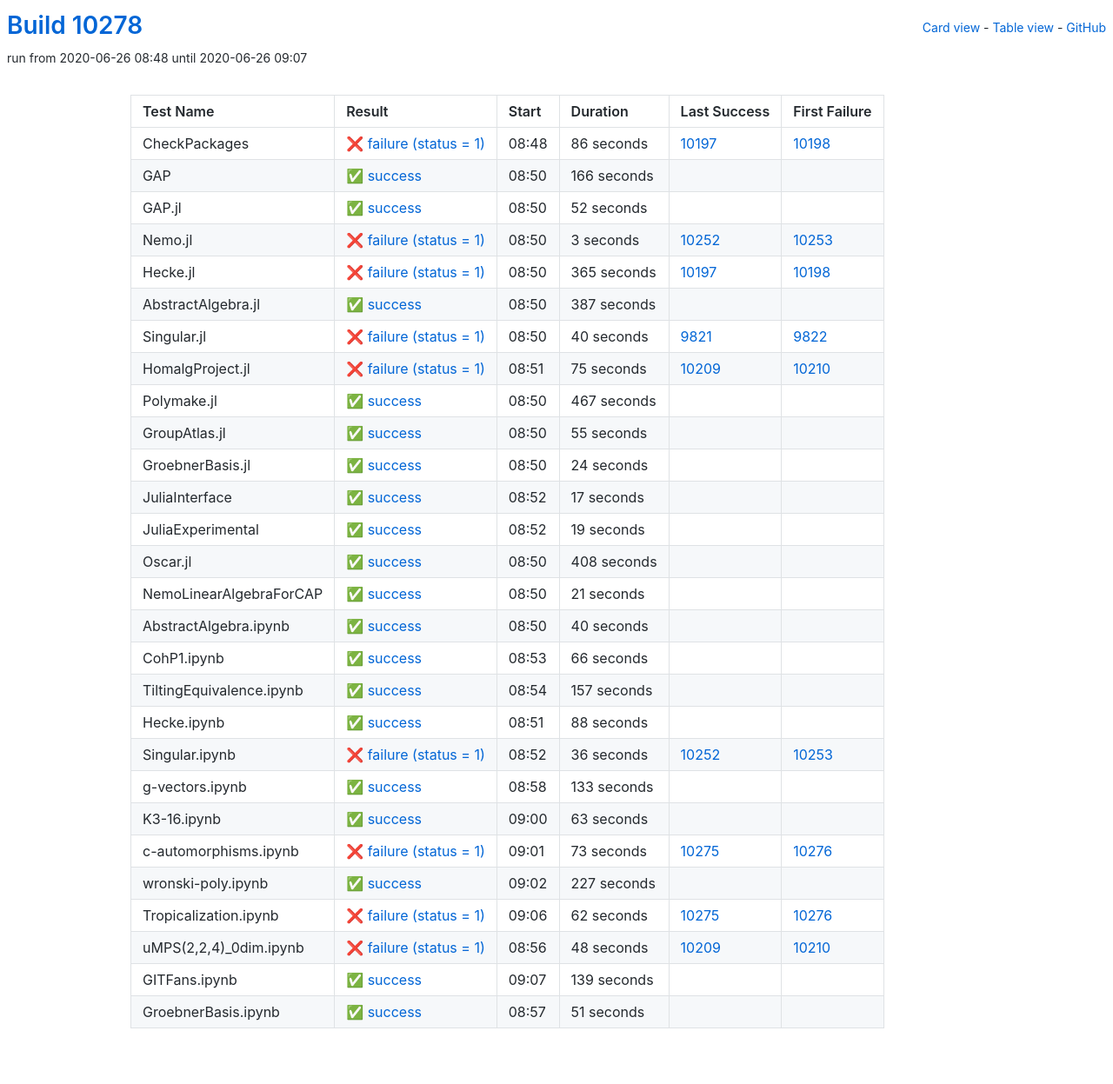
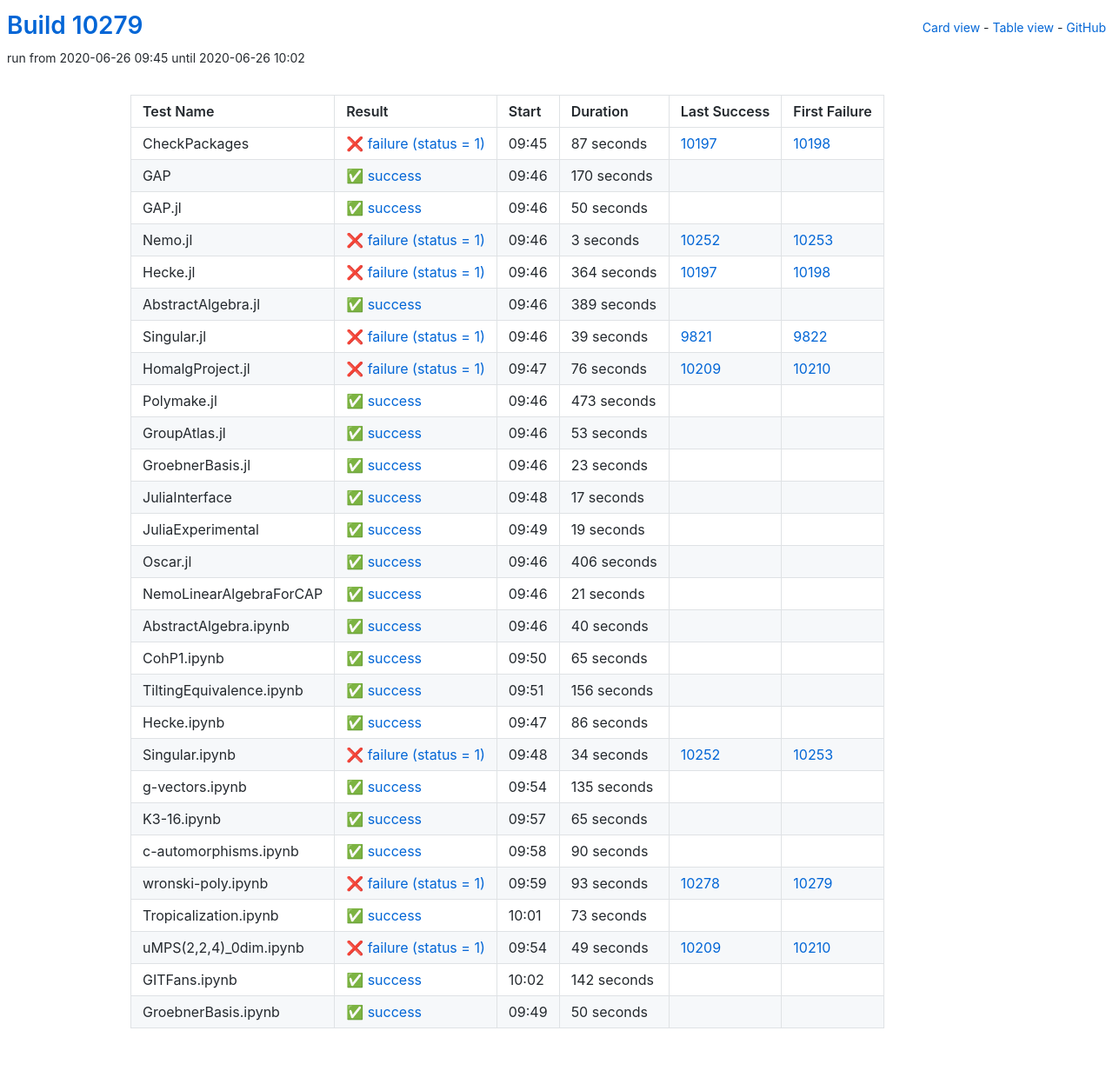
Before and after one commit to oscar-system/oscar-ci-status, a Jekyll site: the page built from table.html, in a window 1280 px wide. Shown: the whole page at 87% size. Built offline with Jekyll 4.4.1, drawn with Linux system fonts in a browser that asks for light colours.

Commit message:
Build #10279

```diff
--- a/_data/ci.yml
+++ b/_data/ci.yml
@@ -1,6 +1,6 @@
 ---
-build: 10278
-build_url: https://oscarci.mathematik.uni-kl.de/job/oscar/10278/
+build: 10279
+build_url: https://oscarci.mathematik.uni-kl.de/job/oscar/10279/
 job: oscar
 organization: oscar-system
 repo: oscar-ci-status
@@ -8,44 +8,44 @@
 tests:
 - name: CheckPackages
   id: checkpackages
-  log: https://oscarci.mathematik.uni-kl.de/job/oscar/10278/artifact/logs/build-10278/CheckPackages.log
-  start: 2020-06-26 08:48
+  log: https://oscarci.mathematik.uni-kl.de/job/oscar/10279/artifact/logs/build-10279/CheckPackages.log
+  start: 2020-06-26 09:45
   success: false
   exitcode: 1
   status: failure
-  duration: 86
+  duration: 87
   last_success: 10197
   last_success_url: https://oscarci.mathematik.uni-kl.de/job/oscar/10197/
   first_failure: 10198
   first_failure_url: https://oscarci.mathematik.uni-kl.de/job/oscar/10198/
 - name: GAP
   id: gap
-  log: https://oscarci.mathematik.uni-kl.de/job/oscar/10278/artifact/logs/build-10278/GAP.log
-  start: 2020-06-26 08:50
+  log: https://oscarci.mathematik.uni-kl.de/job/oscar/10279/artifact/logs/build-10279/GAP.log
+  start: 2020-06-26 09:46
   success: true
   exitcode: 0
   status: success
-  duration: 166
+  duration: 170
   last_success: false
   last_success_url:
   first_failure: false
   first_failure_url:
 - name: GAP.jl
   id: gap-jl
-  log: https://oscarci.mathematik.uni-kl.de/job/oscar/10278/artifact/logs/build-10278/GAP.jl.log
-  start: 2020-06-26 08:50
+  log: https://oscarci.mathematik.uni-kl.de/job/oscar/10279/artifact/logs/build-10279/GAP.jl.log
+  start: 2020-06-26 09:46
   success: true
   exitcode: 0
   status: success
-  duration: 52
+  duration: 50
   last_success: false
   last_success_url:
   first_failure: false
   first_failure_url:
 - name: Nemo.jl
   id: nemo-jl
-  log: https://oscarci.mathematik.uni-kl.de/job/oscar/10278/artifact/logs/build-10278/Nemo.jl.log
-  start: 2020-06-26 08:50
+  log: https://oscarci.mathematik.uni-kl.de/job/oscar/10279/artifact/logs/build-10279/Nemo.jl.log
+  start: 2020-06-26 09:46
   success: false
   exitcode: 1
   status: failure
@@ -56,92 +56,92 @@
   first_failure_url: https://oscarci.mathematik.uni-kl.de/job/oscar/10253/
 - name: Hecke.jl
   id: hecke-jl
-  log: https://oscarci.mathematik.uni-kl.de/job/oscar/10278/artifact/logs/build-10278/Hecke.jl.log
-  start: 2020-06-26 08:50
+  log: https://oscarci.mathematik.uni-kl.de/job/oscar/10279/artifact/logs/build-10279/Hecke.jl.log
+  start: 2020-06-26 09:46
   success: false
   exitcode: 1
   status: failure
-  duration: 365
+  duration: 364
   last_success: 10197
   last_success_url: https://oscarci.mathematik.uni-kl.de/job/oscar/10197/
   first_failure: 10198
   first_failure_url: https://oscarci.mathematik.uni-kl.de/job/oscar/10198/
 - name: AbstractAlgebra.jl
   id: abstractalgebra-jl
-  log: https://oscarci.mathematik.uni-kl.de/job/oscar/10278/artifact/logs/build-10278/AbstractAlgebra.jl.log
-  start: 2020-06-26 08:50
+  log: https://oscarci.mathematik.uni-kl.de/job/oscar/10279/artifact/logs/build-10279/AbstractAlgebra.jl.log
+  start: 2020-06-26 09:46
   success: true
   exitcode: 0
   status: success
-  duration: 387
+  duration: 389
   last_success: false
   last_success_url:
   first_failure: false
   first_failure_url:
 - name: Singular.jl
   id: singular-jl
-  log: https://oscarci.mathematik.uni-kl.de/job/oscar/10278/artifact/logs/build-10278/Singular.jl.log
-  start: 2020-06-26 08:50
+  log: https://oscarci.mathematik.uni-kl.de/job/oscar/10279/artifact/logs/build-10279/Singular.jl.log
+  start: 2020-06-26 09:46
   success: false
   exitcode: 1
   status: failure
-  duration: 40
+  duration: 39
   last_success: 9821
   last_success_url: https://oscarci.mathematik.uni-kl.de/job/oscar/9821/
   first_failure: 9822
   first_failure_url: https://oscarci.mathematik.uni-kl.de/job/oscar/9822/
 - name: HomalgProject.jl
   id: homalgproject-jl
-  log: https://oscarci.mathematik.uni-kl.de/job/oscar/10278/artifact/logs/build-10278/HomalgProject.jl.log
-  start: 2020-06-26 08:51
+  log: https://oscarci.mathematik.uni-kl.de/job/oscar/10279/artifact/logs/build-10279/HomalgProject.jl.log
+  start: 2020-06-26 09:47
   success: false
   exitcode: 1
   status: failure
-  duration: 75
+  duration: 76
   last_success: 10209
   last_success_url: https://oscarci.mathematik.uni-kl.de/job/oscar/10209/
   first_failure: 10210
   first_failure_url: https://oscarci.mathematik.uni-kl.de/job/oscar/10210/
 - name: Polymake.jl
   id: polymake-jl
-  log: https://oscarci.mathematik.uni-kl.de/job/oscar/10278/artifact/logs/build-10278/Polymake.jl.log
-  start: 2020-06-26 08:50
+  log: https://oscarci.mathematik.uni-kl.de/job/oscar/10279/artifact/logs/build-10279/Polymake.jl.log
+  start: 2020-06-26 09:46
   success: true
   exitcode: 0
   status: success
-  duration: 467
+  duration: 473
   last_success: false
   last_success_url:
   first_failure: false
   first_failure_url:
 - name: GroupAtlas.jl
   id: groupatlas-jl
-  log: https://oscarci.mathematik.uni-kl.de/job/oscar/10278/artifact/logs/build-10278/GroupAtlas.jl.log
-  start: 2020-06-26 08:50
+  log: https://oscarci.mathematik.uni-kl.de/job/oscar/10279/artifact/logs/build-10279/GroupAtlas.jl.log
+  start: 2020-06-26 09:46
   success: true
   exitcode: 0
   status: success
-  duration: 55
+  duration: 53
   last_success: false
   last_success_url:
   first_failure: false
   first_failure_url:
 - name: GroebnerBasis.jl
   id: groebnerbasis-jl
-  log: https://oscarci.mathematik.uni-kl.de/job/oscar/10278/artifact/logs/build-10278/GroebnerBasis.jl.log
-  start: 2020-06-26 08:50
+  log: https://oscarci.mathematik.uni-kl.de/job/oscar/10279/artifact/logs/build-10279/GroebnerBasis.jl.log
+  start: 2020-06-26 09:46
   success: true
   exitcode: 0
   status: success
-  duration: 24
+  duration: 23
   last_success: false
   last_success_url:
   first_failure: false
   first_failure_url:
 - name: JuliaInterface
   id: juliainterface
-  log: https://oscarci.mathematik.uni-kl.de/job/oscar/10278/artifact/logs/build-10278/JuliaInterface.log
-  start: 2020-06-26 08:52
+  log: https://oscarci.mathematik.uni-kl.de/job/oscar/10279/artifact/logs/build-10279/JuliaInterface.log
+  start: 2020-06-26 09:48
   success: true
   exitcode: 0
   status: success
@@ -152,8 +152,8 @@
   first_failure_url:
 - name: JuliaExperimental
   id: juliaexperimental
-  log: https://oscarci.mathematik.uni-kl.de/job/oscar/10278/artifact/logs/build-10278/JuliaExperimental.log
-  start: 2020-06-26 08:52
+  log: https://oscarci.mathematik.uni-kl.de/job/oscar/10279/artifact/logs/build-10279/JuliaExperimental.log
+  start: 2020-06-26 09:49
   success: true
   exitcode: 0
   status: success
@@ -164,20 +164,20 @@
   first_failure_url:
 - name: Oscar.jl
   id: oscar-jl
-  log: https://oscarci.mathematik.uni-kl.de/job/oscar/10278/artifact/logs/build-10278/Oscar.jl.log
-  start: 2020-06-26 08:50
+  log: https://oscarci.mathematik.uni-kl.de/job/oscar/10279/artifact/logs/build-10279/Oscar.jl.log
+  start: 2020-06-26 09:46
   success: true
   exitcode: 0
   status: success
-  duration: 408
+  duration: 406
   last_success: false
   last_success_url:
   first_failure: false
   first_failure_url:
 - name: NemoLinearAlgebraForCAP
   id: nemolinearalgebraforcap
-  log: https://oscarci.mathematik.uni-kl.de/job/oscar/10278/artifact/logs/build-10278/NemoLinearAlgebraForCAP.log
-  start: 2020-06-26 08:50
+  log: https://oscarci.mathematik.uni-kl.de/job/oscar/10279/artifact/logs/build-10279/NemoLinearAlgebraForCAP.log
+  start: 2020-06-26 09:46
   success: true
   exitcode: 0
   status: success
@@ -188,8 +188,8 @@
   first_failure_url:
 - name: AbstractAlgebra.ipynb
   id: abstractalgebra-ipynb
-  log: https://oscarci.mathematik.uni-kl.de/job/oscar/10278/artifact/logs/build-10278/AbstractAlgebra.ipynb.log
-  start: 2020-06-26 08:50
+  log: https://oscarci.mathematik.uni-kl.de/job/oscar/10279/artifact/logs/build-10279/AbstractAlgebra.ipynb.log
+  start: 2020-06-26 09:46
   success: true
   exitcode: 0
   status: success
@@ -200,144 +200,144 @@
   first_failure_url:
 - name: CohP1.ipynb
   id: cohp1-ipynb
-  log: https://oscarci.mathematik.uni-kl.de/job/oscar/10278/artifact/logs/build-10278/CohP1.ipynb.log
-  start: 2020-06-26 08:53
+  log: https://oscarci.mathematik.uni-kl.de/job/oscar/10279/artifact/logs/build-10279/CohP1.ipynb.log
+  start: 2020-06-26 09:50
   success: true
   exitcode: 0
   status: success
-  duration: 66
+  duration: 65
   last_success: false
   last_success_url:
   first_failure: false
   first_failure_url:
 - name: TiltingEquivalence.ipynb
   id: tiltingequivalence-ipynb
-  log: https://oscarci.mathematik.uni-kl.de/job/oscar/10278/artifact/logs/build-10278/TiltingEquivalence.ipynb.log
-  start: 2020-06-26 08:54
+  log: https://oscarci.mathematik.uni-kl.de/job/oscar/10279/artifact/logs/build-10279/TiltingEquivalence.ipynb.log
+  start: 2020-06-26 09:51
   success: true
   exitcode: 0
   status: success
-  duration: 157
+  duration: 156
   last_success: false
   last_success_url:
   first_failure: false
   first_failure_url:
 - name: Hecke.ipynb
   id: hecke-ipynb
-  log: https://oscarci.mathematik.uni-kl.de/job/oscar/10278/artifact/logs/build-10278/Hecke.ipynb.log
-  start: 2020-06-26 08:51
+  log: https://oscarci.mathematik.uni-kl.de/job/oscar/10279/artifact/logs/build-10279/Hecke.ipynb.log
+  start: 2020-06-26 09:47
   success: true
   exitcode: 0
   status: success
-  duration: 88
+  duration: 86
   last_success: false
   last_success_url:
   first_failure: false
   first_failure_url:
 - name: Singular.ipynb
   id: singular-ipynb
-  log: https://oscarci.mathematik.uni-kl.de/job/oscar/10278/artifact/logs/build-10278/Singular.ipynb.log
-  start: 2020-06-26 08:52
+  log: https://oscarci.mathematik.uni-kl.de/job/oscar/10279/artifact/logs/build-10279/Singular.ipynb.log
+  start: 2020-06-26 09:48
   success: false
   exitcode: 1
   status: failure
-  duration: 36
+  duration: 34
   last_success: 10252
   last_success_url: https://oscarci.mathematik.uni-kl.de/job/oscar/10252/
   first_failure: 10253
   first_failure_url: https://oscarci.mathematik.uni-kl.de/job/oscar/10253/
 - name: g-vectors.ipynb
   id: g-vectors-ipynb
-  log: https://oscarci.mathematik.uni-kl.de/job/oscar/10278/artifact/logs/build-10278/g-vectors.ipynb.log
-  start: 2020-06-26 08:58
+  log: https://oscarci.mathematik.uni-kl.de/job/oscar/10279/artifact/logs/build-10279/g-vectors.ipynb.log
+  start: 2020-06-26 09:54
   success: true
   exitcode: 0
   status: success
-  duration: 133
+  duration: 135
   last_success: false
   last_success_url:
   first_failure: false
   first_failure_url:
 - name: K3-16.ipynb
   id: k3-16-ipynb
-  log: https://oscarci.mathematik.uni-kl.de/job/oscar/10278/artifact/logs/build-10278/K3-16.ipynb.log
-  start: 2020-06-26 09:00
+  log: https://oscarci.mathematik.uni-kl.de/job/oscar/10279/artifact/logs/build-10279/K3-16.ipynb.log
+  start: 2020-06-26 09:57
   success: true
   exitcode: 0
   status: success
-  duration: 63
+  duration: 65
   last_success: false
   last_success_url:
   first_failure: false
   first_failure_url:
 - name: c-automorphisms.ipynb
   id: c-automorphisms-ipynb
-  log: https://oscarci.mathematik.uni-kl.de/job/oscar/10278/artifact/logs/build-10278/c-automorphisms.ipynb.log
-  start: 2020-06-26 09:01
-  success: false
-  exitcode: 1
-  status: failure
-  duration: 73
-  last_success: 10275
-  last_success_url: https://oscarci.mathematik.uni-kl.de/job/oscar/10275/
-  first_failure: 10276
-  first_failure_url: https://oscarci.mathematik.uni-kl.de/job/oscar/10276/
-- name: wronski-poly.ipynb
-  id: wronski-poly-ipynb
-  log: https://oscarci.mathematik.uni-kl.de/job/oscar/10278/artifact/logs/build-10278/wronski-poly.ipynb.log
-  start: 2020-06-26 09:02
+  log: https://oscarci.mathematik.uni-kl.de/job/oscar/10279/artifact/logs/build-10279/c-automorphisms.ipynb.log
+  start: 2020-06-26 09:58
   success: true
   exitcode: 0
   status: success
-  duration: 227
+  duration: 90
   last_success: false
   last_success_url:
   first_failure: false
   first_failure_url:
-- name: Tropicalization.ipynb
-  id: tropicalization-ipynb
-  log: https://oscarci.mathematik.uni-kl.de/job/oscar/10278/artifact/logs/build-10278/Tropicalization.ipynb.log
-  start: 2020-06-26 09:06
+- name: wronski-poly.ipynb
+  id: wronski-poly-ipynb
+  log: https://oscarci.mathematik.uni-kl.de/job/oscar/10279/artifact/logs/build-10279/wronski-poly.ipynb.log
+  start: 2020-06-26 09:59
   success: false
   exitcode: 1
   status: failure
-  duration: 62
-  last_success: 10275
-  last_success_url: https://oscarci.mathematik.uni-kl.de/job/oscar/10275/
-  first_failure: 10276
-  first_failure_url: https://oscarci.mathematik.uni-kl.de/job/oscar/10276/
+  duration: 93
+  last_success: 10278
+  last_success_url: https://oscarci.mathematik.uni-kl.de/job/oscar/10278/
+  first_failure: 10279
+  first_failure_url: https://oscarci.mathematik.uni-kl.de/job/oscar/10279/
+- name: Tropicalization.ipynb
+  id: tropicalization-ipynb
+  log: https://oscarci.mathematik.uni-kl.de/job/oscar/10279/artifact/logs/build-10279/Tropicalization.ipynb.log
+  start: 2020-06-26 10:01
+  success: true
+  exitcode: 0
+  status: success
+  duration: 73
+  last_success: false
+  last_success_url:
+  first_failure: false
+  first_failure_url:
 - name: uMPS(2,2,4)_0dim.ipynb
   id: umps-2-2-4-0dim-ipynb
-  log: https://oscarci.mathematik.uni-kl.de/job/oscar/10278/artifact/logs/build-10278/uMPS-2-2-4-_0dim.ipynb.log
-  start: 2020-06-26 08:56
+  log: https://oscarci.mathematik.uni-kl.de/job/oscar/10279/artifact/logs/build-10279/uMPS-2-2-4-_0dim.ipynb.log
+  start: 2020-06-26 09:54
   success: false
   exitcode: 1
   status: failure
-  duration: 48
+  duration: 49
   last_success: 10209
   last_success_url: https://oscarci.mathematik.uni-kl.de/job/oscar/10209/
   first_failure: 10210
   first_failure_url: https://oscarci.mathematik.uni-kl.de/job/oscar/10210/
 - name: GITFans.ipynb
   id: gitfans-ipynb
-  log: https://oscarci.mathematik.uni-kl.de/job/oscar/10278/artifact/logs/build-10278/GITFans.ipynb.log
-  start: 2020-06-26 09:07
+  log: https://oscarci.mathematik.uni-kl.de/job/oscar/10279/artifact/logs/build-10279/GITFans.ipynb.log
+  start: 2020-06-26 10:02
   success: true
   exitcode: 0
   status: success
-  duration: 139
+  duration: 142
   last_success: false
   last_success_url:
   first_failure: false
   first_failure_url:
 - name: GroebnerBasis.ipynb
   id: groebnerbasis-ipynb
-  log: https://oscarci.mathematik.uni-kl.de/job/oscar/10278/artifact/logs/build-10278/GroebnerBasis.ipynb.log
-  start: 2020-06-26 08:57
+  log: https://oscarci.mathematik.uni-kl.de/job/oscar/10279/artifact/logs/build-10279/GroebnerBasis.ipynb.log
+  start: 2020-06-26 09:49
   success: true
   exitcode: 0
   status: success
-  duration: 51
+  duration: 50
   last_success: false
   last_success_url:
   first_failure: false
```
Also changed, not shown: README.md.
